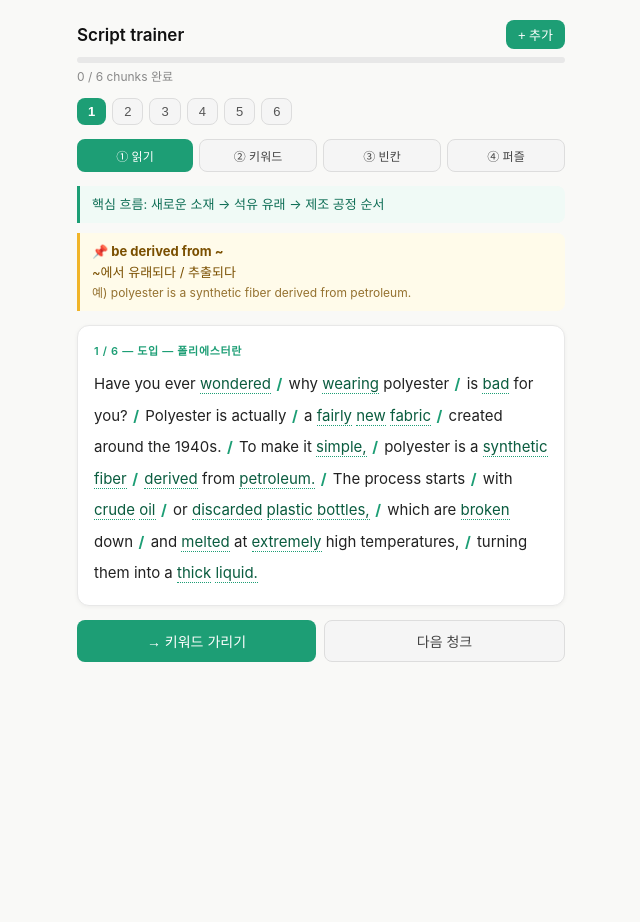
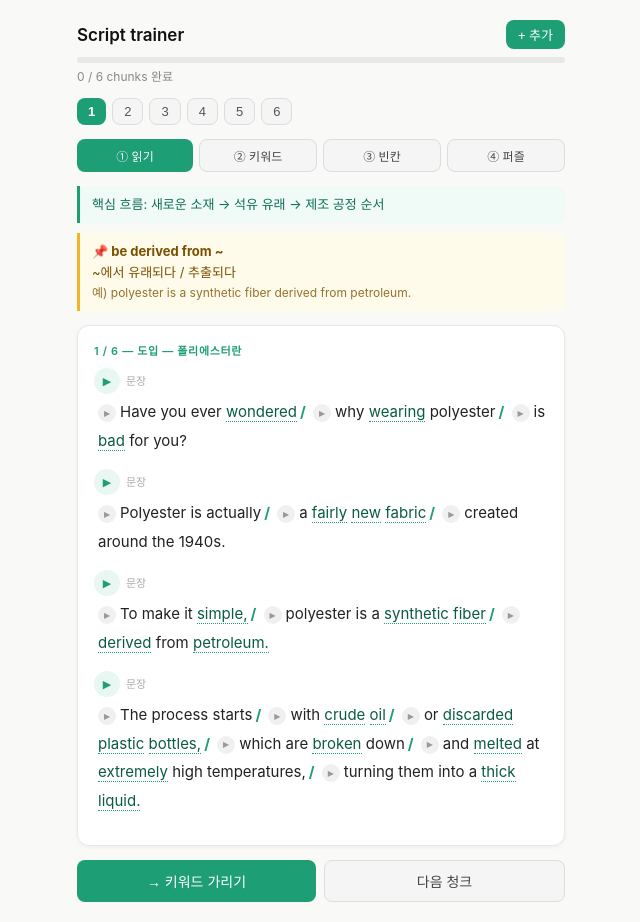
Before and after one commit to eetomato/polyester-trainer, a React (Vite) app: page / in a window 1280 px wide. Shown: the whole page, without its empty margins (319-959 px from the left). Before the commit the page ends 800 px from the top, so only its background shows below. Built offline with nearby package versions, Linux system fonts and the light colour scheme.

Commit message:
add phrase and sentence play buttons in read mode

```diff
--- a/src/App.jsx
+++ b/src/App.jsx
@@ -204,29 +204,107 @@ function Tooltip({ word, onClose }) {
   );
 }
 
-// ── 읽기 모드 텍스트 (슬래시 + 클릭) ────────────────────────
-function SlashText({ slashText }) {
+// ── 읽기 모드 텍스트 (슬래시 + 구문재생 + 문장재생) ────────────
+function SlashText({ slashText, text }) {
   const [tooltip, setTooltip] = useState(null);
-  const segments = slashText.split(" / ");
-  return (
-    <div style={{fontSize:15,lineHeight:2.1,color:"#222"}}>
-      {tooltip && <Tooltip word={tooltip} onClose={()=>setTooltip(null)} />}
-      {segments.map((seg, si) => (
-        <span key={si}>
-          {seg.split(/(\s+)/).map((w, wi) => {
+  const [playingPhrase, setPlayingPhrase] = useState(null);
+  const [playingSent, setPlayingSent] = useState(null);
+
+  // 문장 단위로 분리 (마침표/물음표/느낌표 기준)
+  const rawSentences = text.match(/[^.!?]+[.!?]+/g) || [text];
+
+  // 슬래시 구문을 문장에 매핑
+  const allPhrases = slashText.split(" / ");
+  let sentGroups = [];
+  let phraseIdx = 0;
+  rawSentences.forEach((sent, si) => {
+    const sentClean = sent.trim().replace(/[^a-zA-Z ]/g,"").toLowerCase();
+    let group = [];
+    while (phraseIdx < allPhrases.length) {
+      group.push(allPhrases[phraseIdx]);
+      const joined = group.join(" ").replace(/[^a-zA-Z ]/g,"").toLowerCase();
+      phraseIdx++;
+      if (sentClean.endsWith(joined.slice(-20).trim()) || phraseIdx >= allPhrases.length) break;
+    }
+    sentGroups.push({ sent: sent.trim(), phrases: group });
+  });
+
+  function playPhrase(phrase, idx) {
+    setPlayingPhrase(idx);
+    const u = new SpeechSynthesisUtterance(phrase);
+    u.lang = "en-US"; u.rate = 0.85;
+    u.onend = () => setPlayingPhrase(null);
+    window.speechSynthesis.cancel();
+    window.speechSynthesis.speak(u);
+  }
+
+  function playSentence(sent, idx) {
+    setPlayingSent(idx);
+    const u = new SpeechSynthesisUtterance(sent);
+    u.lang = "en-US"; u.rate = 0.85;
+    u.onend = () => setPlayingSent(null);
+    window.speechSynthesis.cancel();
+    window.speechSynthesis.speak(u);
+  }
+
+  function renderWords(phrase) {
+    return phrase.split(/(\s+)/).map((w, wi) => {
       const clean = w.replace(/[^a-zA-Z]/g,"").toLowerCase();
       const hasDict = clean && Object.keys(DICT).includes(clean);
       return (
         <span key={wi}
-                onClick={hasDict ? ()=>setTooltip(w.replace(/[^a-zA-Z]/g,"")) : undefined}
+          onClick={hasDict ? (e)=>{ e.stopPropagation(); setTooltip(clean); } : undefined}
           style={hasDict ? {borderBottom:"1.5px dotted #1D9E75",cursor:"pointer",color:"#0a5c3f"} : {}}
         >{w}</span>
       );
-          })}
-          {si < segments.length - 1 && <span style={{color:"#1D9E75",fontWeight:700,margin:"0 2px"}}> /</span>}
+    });
+  }
+
+  let globalPhraseIdx = 0;
+
+  return (
+    <div style={{fontSize:15,lineHeight:1.9,color:"#222"}}>
+      {tooltip && <Tooltip word={tooltip} onClose={()=>setTooltip(null)} />}
+      {sentGroups.map((sg, si) => {
+        const sentIdx = si;
+        return (
+          <div key={si} style={{marginBottom:14}}>
+            {/* 문장 전체 재생 버튼 */}
+            <div style={{display:"flex",alignItems:"center",gap:6,marginBottom:4}}>
+              <button onClick={()=>playSentence(sg.sent, sentIdx)} style={{
+                flexShrink:0, width:26, height:26, borderRadius:"50%", border:"none",
+                background: playingSent===sentIdx ? "#1D9E75" : "#e8f7f1",
+                color: playingSent===sentIdx ? "#fff" : "#1D9E75",
+                fontSize:11, cursor:"pointer", display:"flex", alignItems:"center", justifyContent:"center",
+              }}>▶</button>
+              <span style={{fontSize:11,color:"#aaa"}}>문장</span>
+            </div>
+            {/* 구문별 */}
+            <div style={{paddingLeft:4}}>
+              {sg.phrases.map((phrase, pi) => {
+                const gpi = globalPhraseIdx++;
+                return (
+                  <span key={pi} style={{display:"inline"}}>
+                    <button onClick={()=>playPhrase(phrase, gpi)} style={{
+                      display:"inline-flex", alignItems:"center", justifyContent:"center",
+                      width:18, height:18, borderRadius:"50%", border:"none",
+                      background: playingPhrase===gpi ? "#1D9E75" : "#f0f0f0",
+                      color: playingPhrase===gpi ? "#fff" : "#999",
+                      fontSize:8, cursor:"pointer", verticalAlign:"middle",
+                      marginRight:4, flexShrink:0,
+                    }}>▶</button>
+                    {renderWords(phrase)}
+                    {pi < sg.phrases.length - 1 && (
+                      <span style={{color:"#1D9E75",fontWeight:700,margin:"0 3px"}}>/</span>
+                    )}
                     {" "}
                   </span>
-      ))}
+                );
+              })}
+            </div>
+          </div>
+        );
+      })}
     </div>
   );
 }
@@ -520,7 +598,7 @@ export default function App() {
         <div style={s.cardLabel}>{chunk.id} / {chunks.length} — {chunk.label}</div>
 
         {/* 읽기 */}
-        {mode===0 && <SlashText slashText={chunk.slashText || chunk.text} />}
+        {mode===0 && <SlashText slashText={chunk.slashText || chunk.text} text={chunk.text} />}
 
         {/* 키워드 */}
         {mode===1 && (
```
Lines whose indentation alone changed are shown as unchanged.
